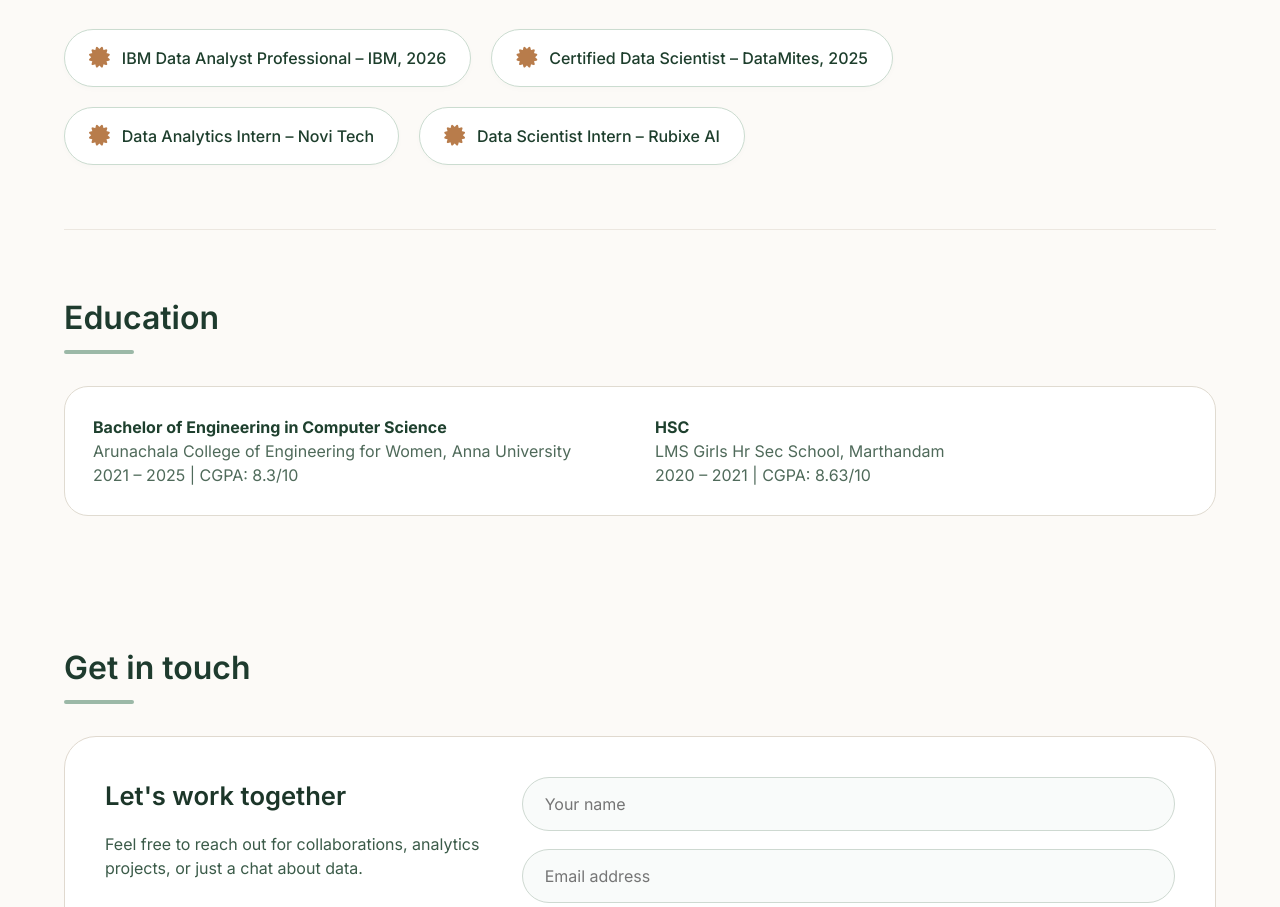
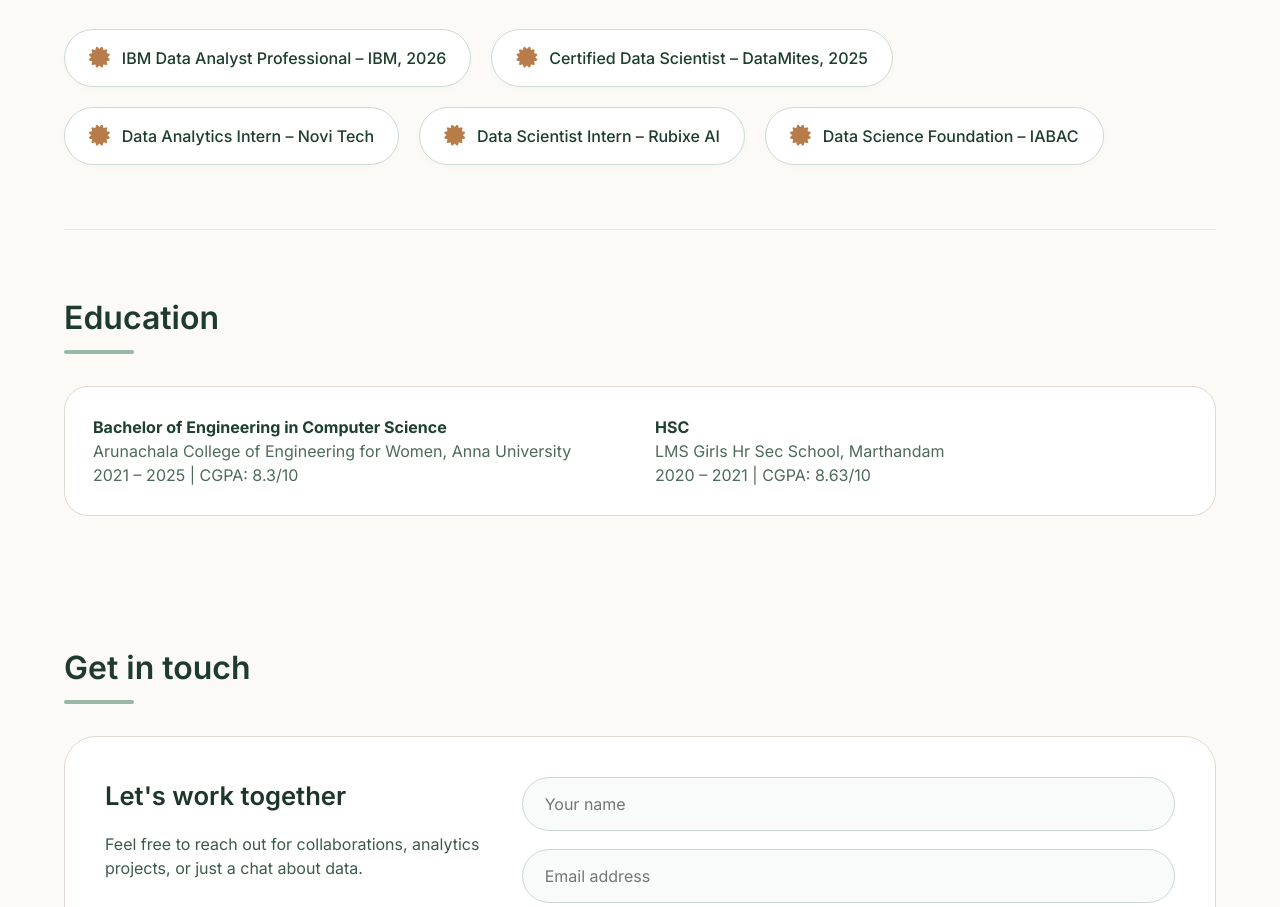
Before and after one commit to abisha080/portfolio, a plain HTML site: page index.html in a window 1280 px wide. Shown: the part 3374-4281 px from the top of the page. Drawn offline with Linux system fonts and the light colour scheme.

Commit message:
index.html

```diff
--- a/index.html
+++ b/index.html
@@ -575,10 +575,16 @@
         <section id="certificates">
             <h2 class="section-title">Certificates</h2>
             <div class="certs-list">
-                <div class="cert-item"><i class="fas fa-certificate"></i> <a href="IBMDataAnalystCertificate.png target="_blank">IBM Data Analyst Professional – IBM, 2026</a></div>
+                <div class="cert-item"><i class="fas fa-certificate"></i> <a href="ibm-data-analyst-certificate.pdf" target="_blank">IBM Data Analyst Professional – IBM, 2026</a></div>
                 <div class="cert-item"><i class="fas fa-certificate"></i> <a href="CDS%20Course%20Completion%20certificate.pdf" target="_blank">Certified Data Scientist – DataMites, 2025</a></div>
                 <div class="cert-item"><i class="fas fa-certificate"></i> <a href="Data%20Analytics%20novi%20tech.pdf" target="_blank">Data Analytics Intern – Novi Tech</a></div>
                 <div class="cert-item"><i class="fas fa-certificate"></i> <a href="Internship%20completion%20certificate%20rubixe%20ai.pdf" target="_blank">Data Scientist Intern – Rubixe AI</a></div>
+                <div class="cert-item">
+<i class="fas fa-certificate"></i>
+<a href="IABAC%20CERTIFICATE.pdf" target="_blank">
+Data Science Foundation – IABAC
+</a>
+</div>
             </div>
         </section>
 
```
